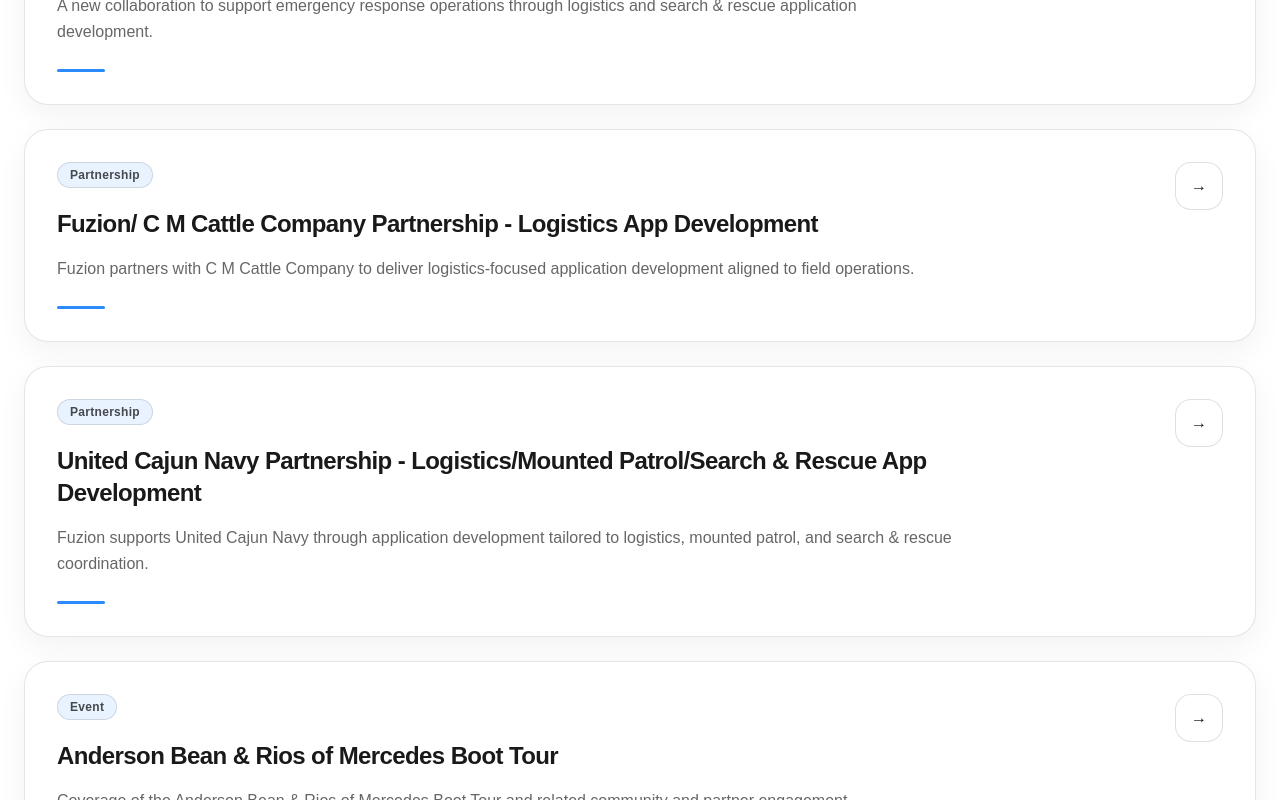
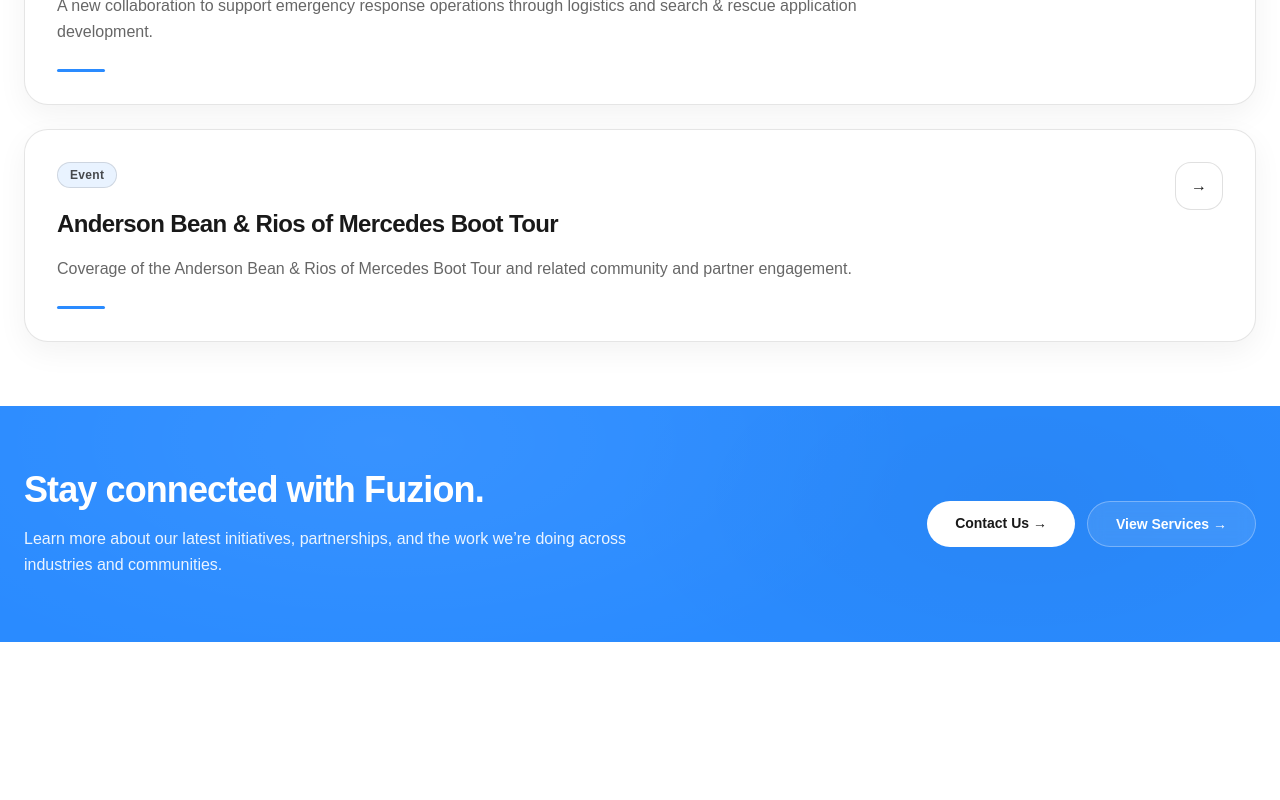
Before and after one commit to TrestonSMC/fusion-consulting-group, a Next.js app: page /news in a window 1280 px wide. Shown: the part 2100-2900 px from the top of the page. After the commit the page ends 2742 px from the top, so only its background shows below. Built offline with nearby package versions, Linux system fonts and the light colour scheme.

Commit message:
Update news and projects pages

```diff
--- a/app/news/page.tsx
+++ b/app/news/page.tsx
@@ -41,22 +41,6 @@
         "Fuzion/Arizona Foothills 911 Partnership - Logistics/Mounted Patrol/Search & Rescue App Development",
       desc:
         "A new collaboration to support emergency response operations through logistics and search & rescue application development.",
-      href: "/news",
-      category: "Partnership",
-    },
-    {
-      title:
-        "Fuzion/ C M Cattle Company Partnership - Logistics App Development",
-      desc:
-        "Fuzion partners with C M Cattle Company to deliver logistics-focused application development aligned to field operations.",
-      href: "/news",
-      category: "Partnership",
-    },
-    {
-      title:
-        "United Cajun Navy Partnership - Logistics/Mounted Patrol/Search & Rescue App Development",
-      desc:
-        "Fuzion supports United Cajun Navy through application development tailored to logistics, mounted patrol, and search & rescue coordination.",
       href: "/news",
       category: "Partnership",
     },
--- a/app/projects/page.tsx
+++ b/app/projects/page.tsx
@@ -125,7 +125,7 @@
     summary:
       "Enterprise document management platform supporting construction, engineering, and generation operations through long-term development, integration, and lifecycle support.",
     image:
-    "https://images.unsplash.com/photo-1581092160607-ee22731f3bfe?auto=format&fit=crop&w=2200&q=80",
+      "https://images.unsplash.com/photo-1517048676732-d65bc937f952?auto=format&fit=crop&w=2200&q=80",
     challenge: [
       "Fragmented document workflows across construction and generation teams",
       "Need to modernize and standardize document management in a regulated environment",
@@ -182,28 +182,6 @@
     ],
   },
 {
-  slug: "pmb-library",
-  category: "Enterprise Project Governance",
-  title: "Project Management Basis (PMB) SharePoint Library",
-  client: "Major Electric Utility · Phoenix Metro Area",
-  duration: "2024 – 2025",
-  badge: "Governance-Critical",
-  summary:
-    "Centralized project governance platform providing a single source of truth for project processes, stage gate lifecycle guidance, and engineering standards across generation operations.",
-  image:
-    "https://images.unsplash.com/photo-1531403009284-440f080d1e12?auto=format&fit=crop&w=2200&q=80",
-  challenge: [
-    "Dispersed project management processes and documentation",
-    "Lack of standardized governance across project lifecycle stages",
-    "Need for centralized access to engineering standards and operational guidance",
-  ],
-  delivered: [
-    "Implemented centralized PMB SharePoint platform for project governance",
-    "Consolidated Stage Gate lifecycle, standards, and specifications into single hub",
-    "Enabled structured workflows, dashboards, and improved project visibility",
-  ],
-},
-{
   slug: "support-beacon",
   category: "Disaster Response & Logistics Platform",
   title: "Support Beacon Relief – Fuzion Logistics Application",
@@ -212,8 +190,7 @@
   badge: "Impact-Critical",
   summary:
     "Disaster relief logistics and volunteer coordination platform designed to automate large-scale response operations across multiple states using AI-driven workflows and cloud infrastructure.",
-  image:
-    "https://images.unsplash.com/photo-1509099836639-18ba1795216d?auto=format&fit=crop&w=2200&q=80",
+  image: "/images/support-beacon-flood.jpg",
   challenge: [
     "Manual coordination of disaster relief using spreadsheets and phone calls",
     "Limited scalability across multi-state operations and growing response volume",
```
Also changed, not shown: public/images/support-beacon-flood.jpg (added). Lines whose indentation alone changed are shown as unchanged.
